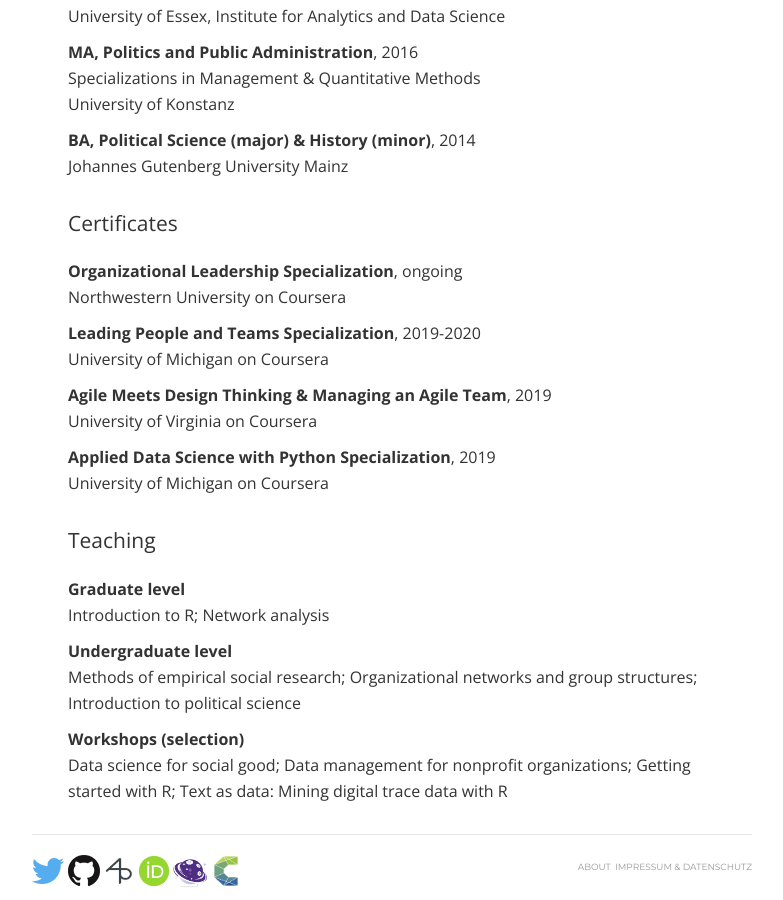
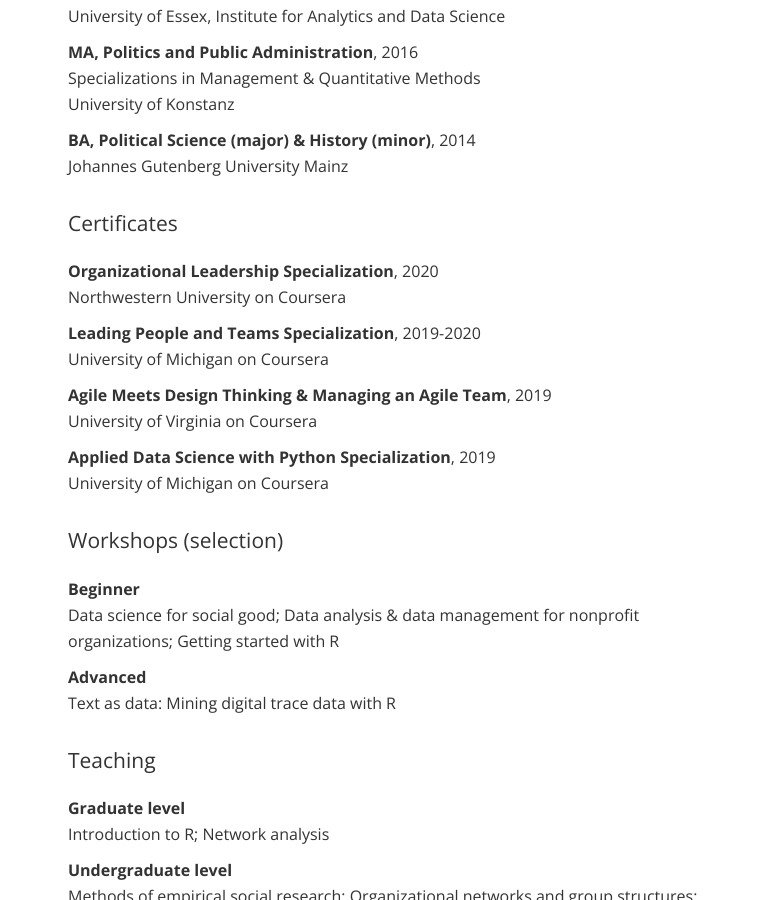
Before and after one commit to lhehnke/lhehnke.github.io, a Jekyll site: the page built from cv/index.html, in a window 1280 px wide and 900 px high, scrolled down 1430 px. Shown: the whole window, without its empty margins (248-1031 px from the left). Built offline with Jekyll 4.4.1, drawn with Linux system fonts in a browser that asks for light colours; nearby versions of some CDN libraries.

Commit message:
Add workshops

```diff
--- a/cv/index.html
+++ b/cv/index.html
@@ -84,7 +81,7 @@
 
     <p class="lead">Certificates</p>
 
-    <p><strong>Organizational Leadership Specialization</strong>, ongoing<br>
+    <p><strong>Organizational Leadership Specialization</strong>, 2020<br>
 				Northwestern University on Coursera</p>
 
     <p><strong>Leading People and Teams Specialization</strong>, 2019-2020<br>
@@ -97,17 +94,22 @@
 				University of Michigan on Coursera</p>
 
 
+    <p class="lead">Workshops (selection)</p>
+
+    <p><strong> Beginner</strong><br>
+				Data science for social good; Data analysis & data management for nonprofit organizations; Getting started with R</p>
+
+    <p style="margin-bottom:30px"><strong> Advanced</strong><br>
+				Text as data: Mining digital trace data with R</p>
+
+
     <p class="lead">Teaching</p>
 
     <p><strong> Graduate level</strong><br>
 				Introduction to R; Network analysis</p>
 
-    <p><strong> Undergraduate level</strong><br>
+    <p style="margin-bottom:30px"><strong>  Undergraduate level</strong><br>
 				Methods of empirical social research; Organizational networks and group structures; Introduction to political science</p>
-
-    <p style="margin-bottom:30px"><strong> Workshops (selection)</strong><br>
-				Data science for social good; Data management for nonprofit organizations; Getting started with R; Text as data: Mining digital trace data with R</p>
-
 
 <!--    <p class="lead">Professional interests</p>
 
```
Also changed, not shown: other parts of cv/index.html (+0 -3 lines).
